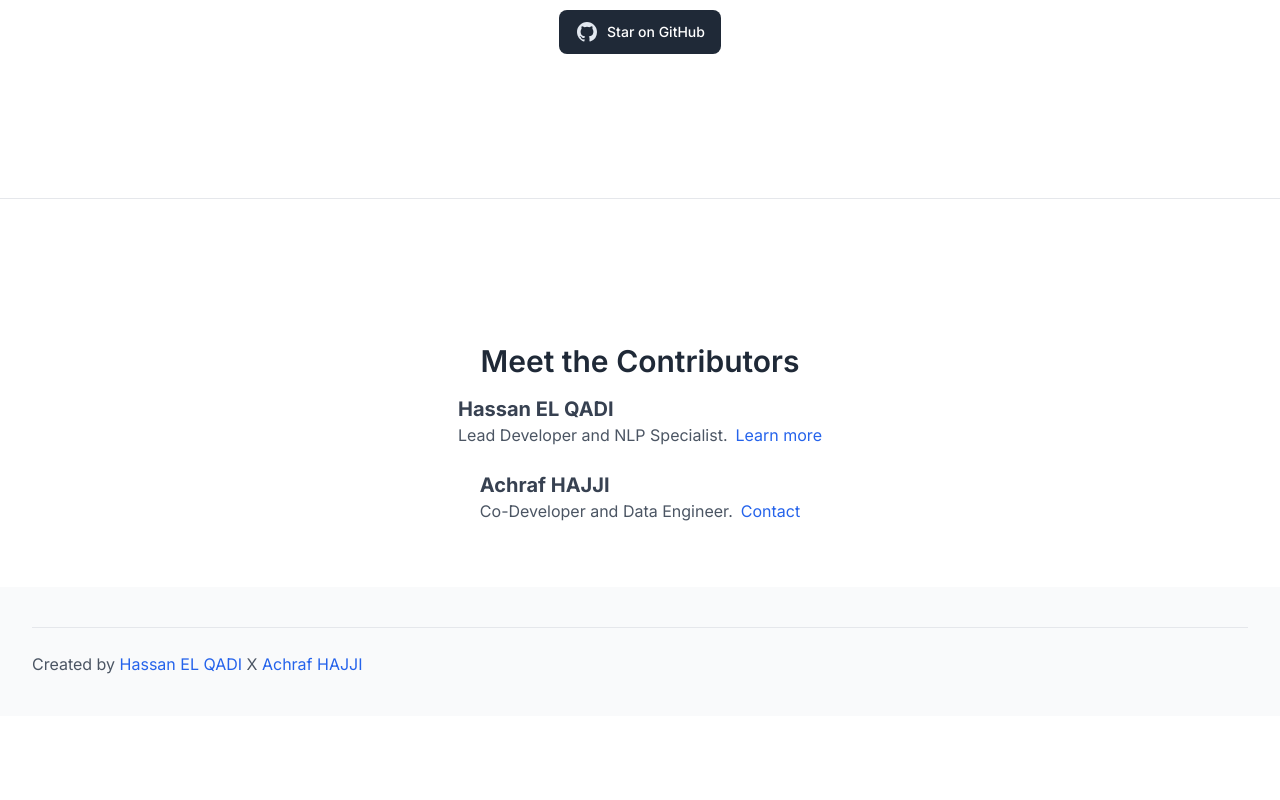
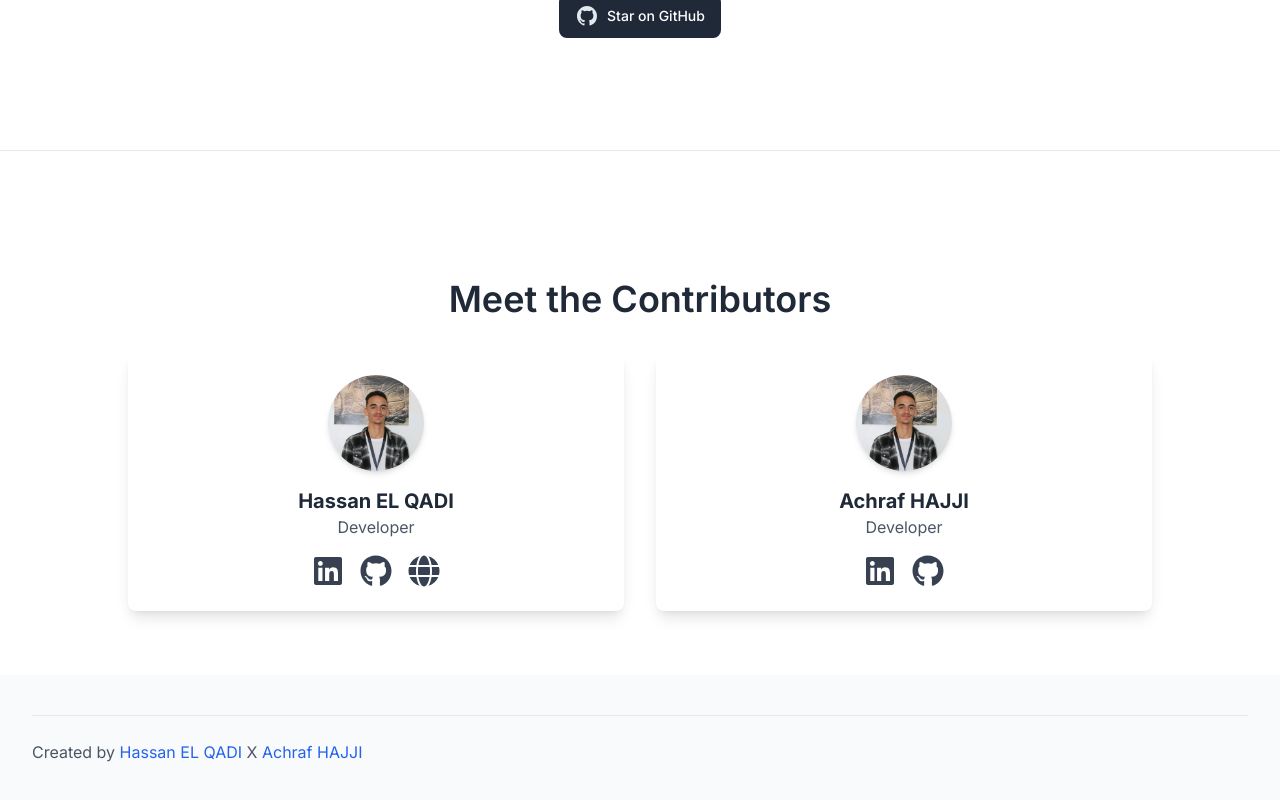
Before and after one commit to hassanelq/Stocks-sentiment-analysis, a Next.js app in the folder client/: page / in a window 1280 px wide. Shown: the part 1032-1832 px from the top of the page. Before the commit the page ends 1748 px from the top, so only its background shows below. Built offline with nearby package versions, Linux system fonts and the light colour scheme.

Commit message:
Refactor Contributors section: update layout, add ContributorCard component, and improve styling

```diff
--- a/client/app/Components/CTA.jsx
+++ b/client/app/Components/CTA.jsx
@@ -28,7 +28,7 @@ const CTA = () => (
 );
 
 const SectionWrapper = ({ children, className = "" }) => (
-  <section className={`py-16 ${className}`}>{children}</section>
+  <section className={`py-4 ${className}`}>{children}</section>
 );
 
 export default CTA;
--- a/client/app/Components/GradientWrapper.jsx
+++ b/client/app/Components/GradientWrapper.jsx
@@ -1,7 +1,7 @@
 const GradientWrapper = ({ children, className = "", ...props }) => (
   <div
     {...props}
-    className={`relative overflow-hidden my-14 border-t sm:my-20 ${className}`}
+    className={`relative overflow-hidden my-14 border-t sm:my-24 ${className}`}
   >
     <div
       className="blur-[100px] absolute inset-0 w-full h-full"
--- a/client/app/Components/devs.jsx
+++ b/client/app/Components/devs.jsx
@@ -1,43 +1,84 @@
+import { FaLinkedin, FaGithub, FaGlobe } from "react-icons/fa";
+
 const Contributors = () => (
   <SectionWrapper>
     <div>
-      <h2 className="text-3xl font-semibold text-gray-800 text-center">
+      <h2 className="text-gray-800 text-3xl font-semibold sm:text-4xl text-center mb-8 ">
         Meet the Contributors
       </h2>
-      <div className="mt-4 flex flex-col items-center space-y-6">
-        <div>
-          <h3 className="text-xl font-bold text-gray-700">Hassan EL QADI</h3>
-          <p className="text-gray-600">
-            Lead Developer and NLP Specialist.
-            <a
-              href="https://www.elqadi.me/"
-              target="_blank"
-              rel="noopener noreferrer"
-              className="text-blue-600 hover:underline ml-2"
-            >
-              Learn more
-            </a>
-          </p>
-        </div>
-        <div>
-          <h3 className="text-xl font-bold text-gray-700">Achraf HAJJI</h3>
-          <p className="text-gray-600">
-            Co-Developer and Data Engineer.
-            <a
-              href="mailto:achraf.hajji@edu.uiz.ac.ma"
-              className="text-blue-600 hover:underline ml-2"
-            >
-              Contact
-            </a>
-          </p>
-        </div>
+      <div className="grid grid-cols-1 sm:grid-cols-2 gap-8 mx-4 md:mx-32">
+        {/* Contributor 1 */}
+        <ContributorCard
+          name="Hassan EL QADI"
+          role="Developer"
+          photo="/images/Hassan.jpeg"
+          socials={{
+            linkedin: "https://www.linkedin.com/in/el-qadi/",
+            github: "https://github.com/hassanelq",
+            website: "https://www.elqadi.me/",
+          }}
+        />
+        {/* Contributor 2 */}
+        <ContributorCard
+          name="Achraf HAJJI"
+          role="Developer"
+          photo="/images/Hassan.jpeg"
+          socials={{
+            linkedin: "https://www.linkedin.com/in/achraf-hajji/",
+            github: "https://github.com/hajji-achraf/",
+          }}
+        />
       </div>
     </div>
   </SectionWrapper>
 );
 
+const ContributorCard = ({ name, role, photo, socials }) => (
+  <div className="flex flex-col items-center bg-white shadow-lg rounded-lg p-6">
+    <img
+      src={photo}
+      alt={`${name}'s photo`}
+      className="w-24 h-24 rounded-full mb-4 object-cover shadow-md"
+    />
+    <h3 className="text-xl font-bold text-gray-800">{name}</h3>
+    <p className="text-gray-600 text-center mb-4">{role}</p>
+    <div className="flex space-x-4">
+      {socials.linkedin && (
+        <a
+          href={socials.linkedin}
+          target="_blank"
+          rel="noopener noreferrer"
+          className="text-gray-700 hover:text-gray-900"
+        >
+          <FaLinkedin size={32} />
+        </a>
+      )}
+      {socials.github && (
+        <a
+          href={socials.github}
+          target="_blank"
+          rel="noopener noreferrer"
+          className="text-gray-700 hover:text-gray-900"
+        >
+          <FaGithub size={32} />
+        </a>
+      )}
+      {socials.website && (
+        <a
+          href={socials.website}
+          target="_blank"
+          rel="noopener noreferrer"
+          className="text-gray-700 hover:text-gray-900"
+        >
+          <FaGlobe size={32} />
+        </a>
+      )}
+    </div>
+  </div>
+);
+
 const SectionWrapper = ({ children, className = "" }) => (
-  <section className={`py-16 ${className}`}>{children}</section>
+  <section className={`pt-8 pb-16 ${className}`}>{children}</section>
 );
 
 export default Contributors;
```
Also changed, not shown: client/public/images/Hassan.jpeg (added).
